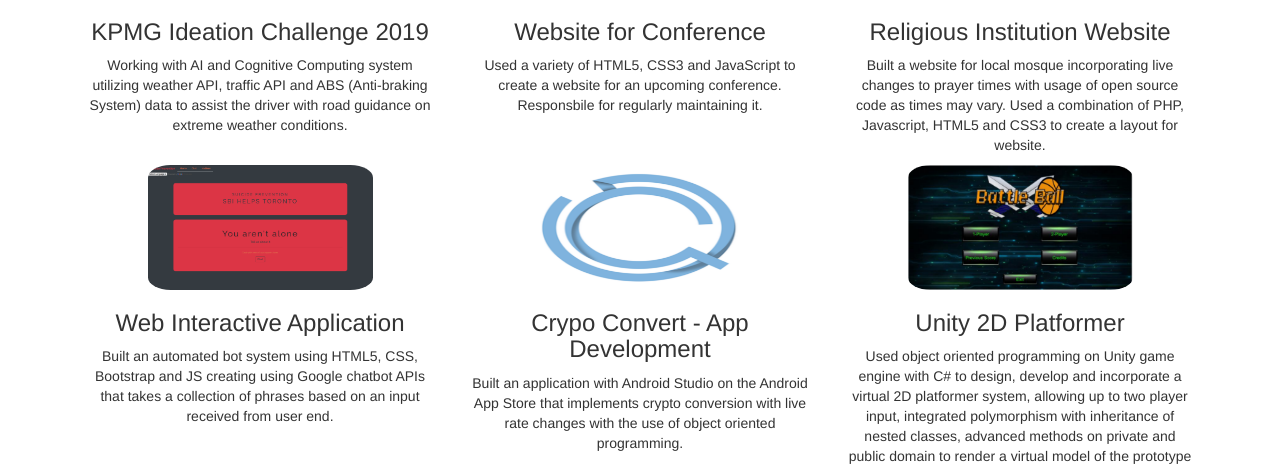
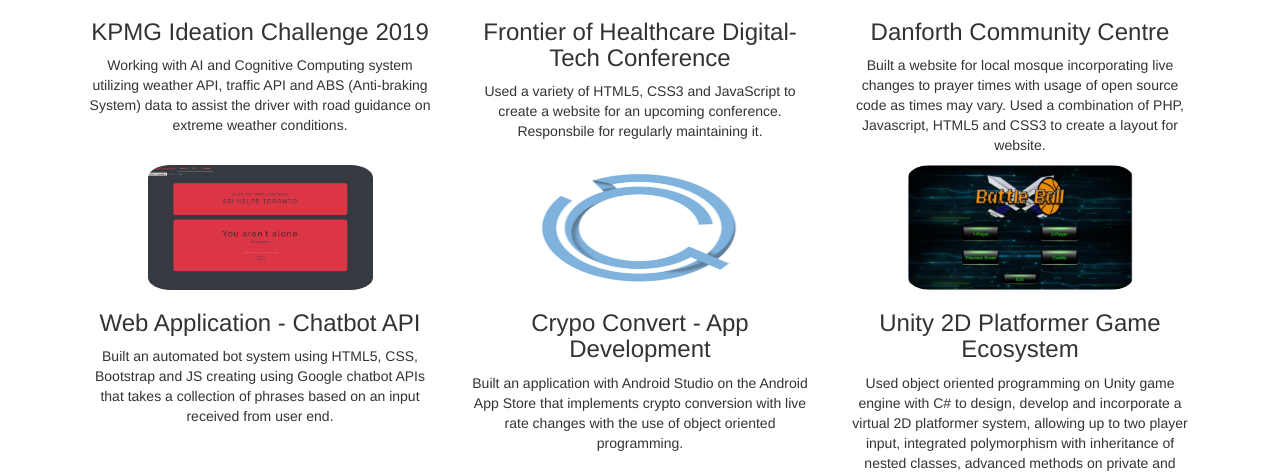
Before and after one commit to neelbhavsar99/Old-Website-, a PHP site: page / in a window 1280 px wide. Shown: the part 2080-2553 px from the top of the page. Run offline with PHP 8.4, Linux system fonts and the light colour scheme; some libraries are stand-ins or nearby versions.

Commit message:
changed .html to .php

```diff
--- a/index.html
+++ b/index.php
@@ -236,9 +236,7 @@
   position: relative;
 
 
-
 }
-
 
 
     </style>
@@ -407,7 +405,7 @@
             <div class="cardpictures">
                <a href="https://frontierofhealthcare.com"><img class = "imgBorder" src="conference.jpg" width="250px;"/></a>
                <div>
-                  <h3 class = "title">Website for Conference</h3>
+                  <h3 class = "title">Frontier of Healthcare Digital-Tech Conference</h3>
                   <p class = "title1">Used a variety of HTML5, CSS3 and JavaScript to create a website for an upcoming conference. Responsbile for regularly maintaining it.</p>
                </div>
             </div>
@@ -418,7 +416,7 @@
             <div class = "cardpictures">
                <a href="http://awol.tech/Baitul/"> <img class = "imgBorder" src="Masjid.png" width="250px;" height = "140px;"/></a>
                <div>
-                  <h3 class = "title">Religious Institution Website</h3>
+                  <h3 class = "title">Danforth Community Centre</h3>
                   <p class = "title1">Built a website for local mosque incorporating live changes to prayer times with usage of open source code as times may vary. Used a combination of PHP, Javascript, HTML5 and CSS3 to create a layout for website.
               </div>
             </div>
@@ -433,7 +431,7 @@
             <div class = "cardpictures">
                <a href="http://awol.tech/suicide/"> <img class = "imgBorder" src="1.jpg" width="250px;"/></a>
                <div>
-                  <h3 class = "title">Web Interactive Application</h3>
+                  <h3 class = "title">Web Application - Chatbot API</h3>
                   <p class = "title1">Built an automated bot system using HTML5, CSS, Bootstrap and JS creating using Google chatbot APIs that takes a collection of phrases based on an input received from user end.</p>
                </div>
             </div>
@@ -455,7 +453,7 @@
             <div class="cardpictures">
                <a href="https://github.com/neelbhavsar99/MyUnityGame"><img class = "imgBorder" src="2.jpg" width="250px;"/></a>
                <div>
-                  <h3  class = "title1">Unity 2D Platformer</h3>
+                  <h3  class = "title1">Unity 2D Platformer Game Ecosystem</h3>
                   <p  class = "title">Used object oriented programming on Unity game engine with C# to design, develop and incorporate a virtual 2D platformer system, allowing up to two player input, integrated polymorphism with inheritance of nested classes, advanced methods on private and public domain to render a virtual model of the prototype</p>
                </div>
             </div>
@@ -480,8 +478,6 @@
       </div>
 
     </div>
-
-
 
 
    </div>
```
